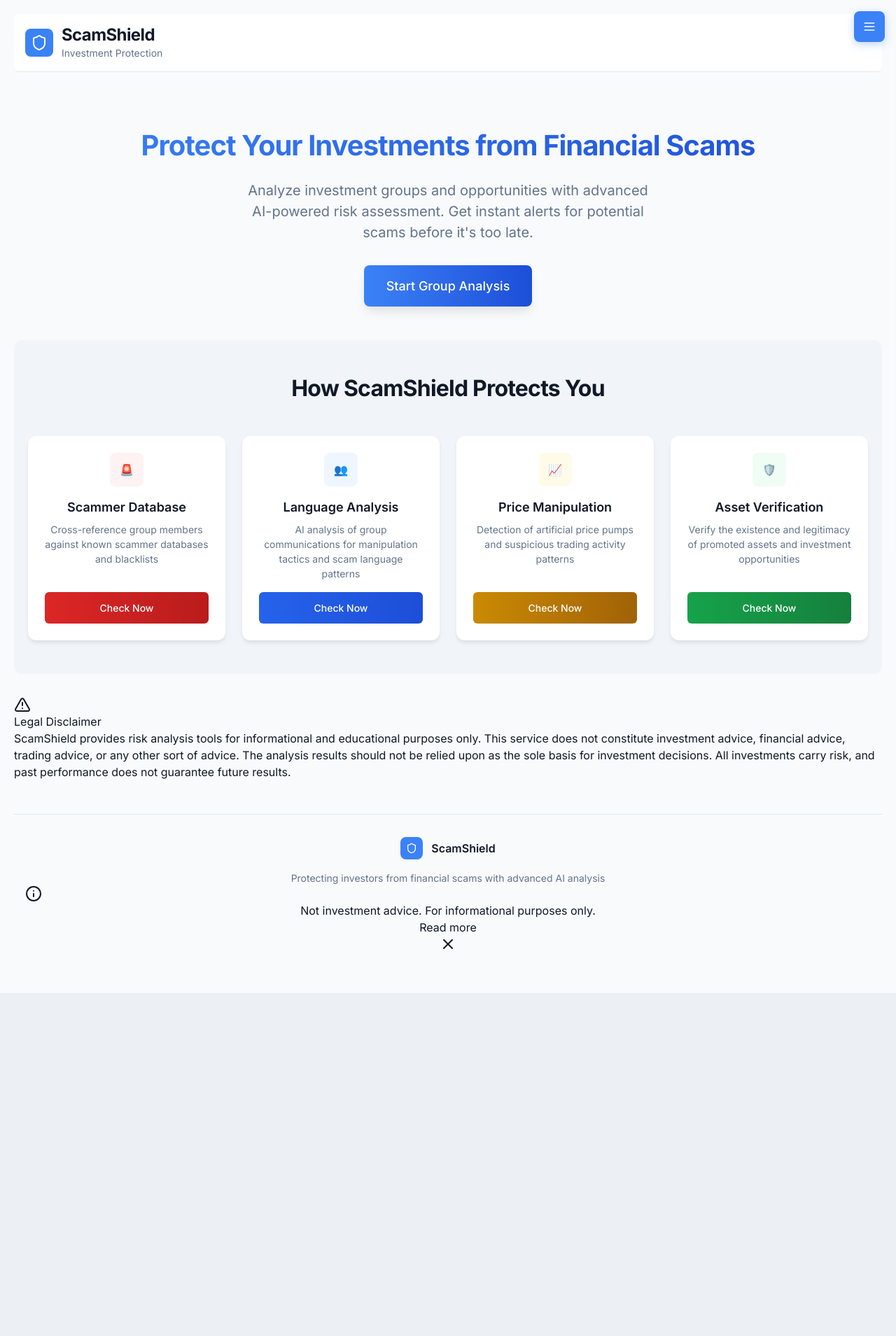
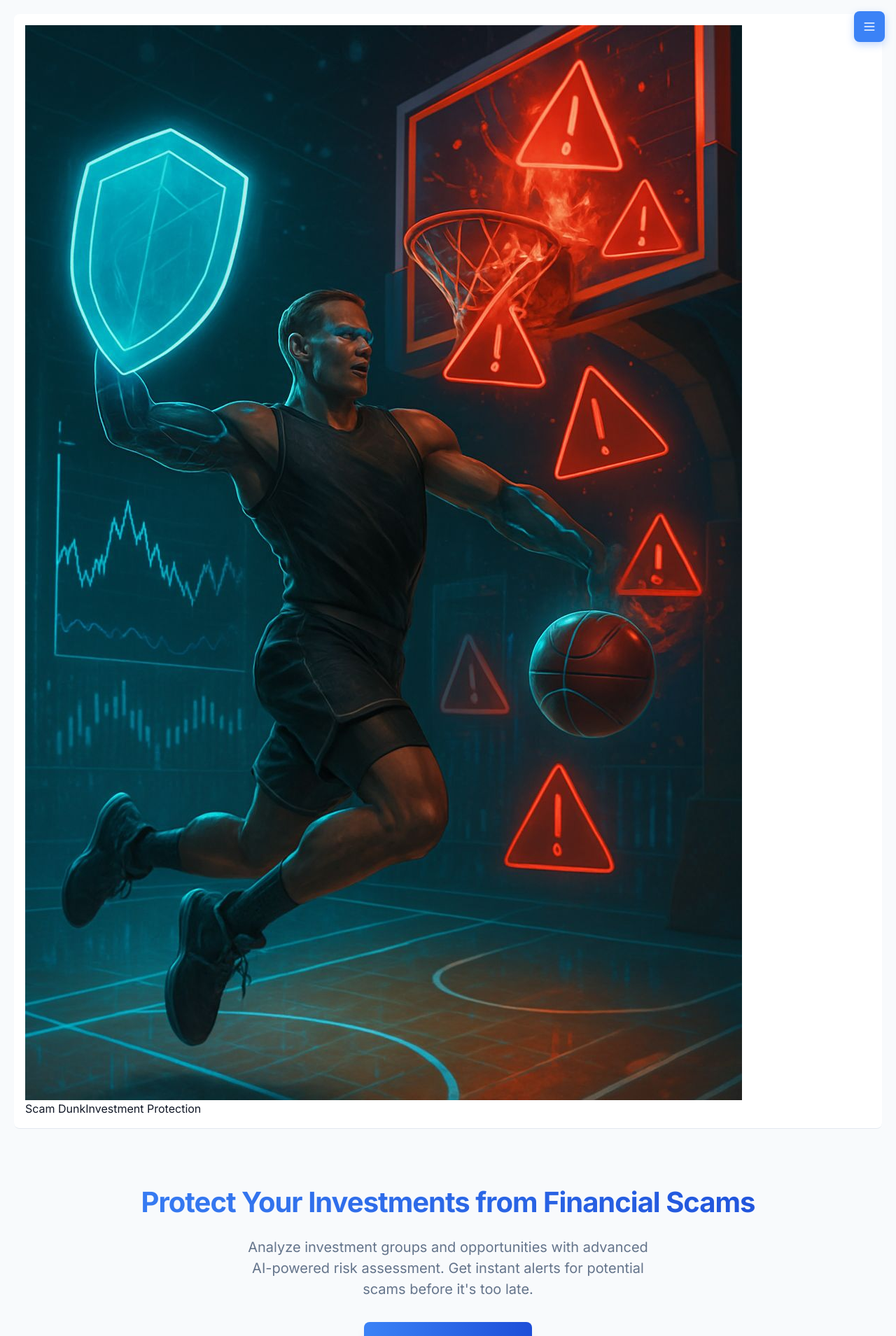
Before and after one commit to Elimiz21/scam-spotter-mobile-app, a React (Vite) app: page / in a window 1280 px wide. Shown: the top 1909 px of the page at 70% size. Before the commit the page ends 1419 px from the top, so only its background shows below. Built offline with nearby package versions, Linux system fonts and the light colour scheme.

Commit message:
Add app name and logo
Update app name to Scam Dunk and create a badge from the provided logo image.

```diff
--- a/index.html
+++ b/index.html
@@ -3,12 +3,13 @@
   <head>
     <meta charset="UTF-8" />
     <meta name="viewport" content="width=device-width, initial-scale=1.0" />
-    <title>scam-spotter-mobile-app</title>
-    <meta name="description" content="Lovable Generated Project" />
-    <meta name="author" content="Lovable" />
+    <title>Scam Dunk - Investment Protection</title>
+    <meta name="description" content="Protect your investments from scams with advanced AI analysis. Scam Dunk provides comprehensive risk assessment tools for cryptocurrency and financial investments." />
+    <meta name="author" content="Scam Dunk" />
+    <link rel="icon" href="/lovable-uploads/5bf11401-0fb6-490a-8997-44ae038d51cd.png" type="image/png">
 
-    <meta property="og:title" content="scam-spotter-mobile-app" />
-    <meta property="og:description" content="Lovable Generated Project" />
+    <meta property="og:title" content="Scam Dunk - Investment Protection" />
+    <meta property="og:description" content="Protect your investments from scams with advanced AI analysis. Comprehensive risk assessment for cryptocurrency and financial investments." />
     <meta property="og:type" content="website" />
     <meta property="og:image" content="https://lovable.dev/opengraph-image-p98pqg.png" />
 
--- a/src/components/LegalDisclaimer.tsx
+++ b/src/components/LegalDisclaimer.tsx
@@ -16,8 +16,8 @@ export const LegalDisclaimer = ({ variant = "compact", className = "" }: LegalDi
 
   const disclaimerContent = {
     compact: "Not investment advice. For informational purposes only.",
-    full: `ScamShield provides risk analysis tools for informational and educational purposes only. This service does not constitute investment advice, financial advice, trading advice, or any other sort of advice. The analysis results should not be relied upon as the sole basis for investment decisions. All investments carry risk, and past performance does not guarantee future results.`,
-    results: `IMPORTANT DISCLAIMER: The risk analysis provided by ScamShield is for informational purposes only and should not be considered as investment advice, financial advice, or a recommendation to buy, sell, or hold any asset. The accuracy of our analysis cannot be guaranteed, and users should conduct their own research and consult with qualified financial advisors before making investment decisions. ScamShield and its operators disclaim all liability for any losses or damages arising from the use of this analysis.`
+    full: `Scam Dunk provides risk analysis tools for informational and educational purposes only. This service does not constitute investment advice, financial advice, trading advice, or any other sort of advice. The analysis results should not be relied upon as the sole basis for investment decisions. All investments carry risk, and past performance does not guarantee future results.`,
+    results: `IMPORTANT DISCLAIMER: The risk analysis provided by Scam Dunk is for informational purposes only and should not be considered as investment advice, financial advice, or a recommendation to buy, sell, or hold any asset. The accuracy of our analysis cannot be guaranteed, and users should conduct their own research and consult with qualified financial advisors before making investment decisions. Scam Dunk and its operators disclaim all liability for any losses or damages arising from the use of this analysis.`
   };
 
   if (variant === "full") {
--- a/src/components/Navigation.tsx
+++ b/src/components/Navigation.tsx
@@ -217,7 +217,7 @@ const Navigation = () => {
             margin: 0,
             lineHeight: '1.4'
           }}>
-            ScamShield v1.0<br />
+            Scam Dunk v1.0<br />
             Investment Protection
           </p>
         </div>
--- /dev/null
+++ b/src/components/ScamDunkBadge.tsx
@@ -0,0 +1,57 @@
+import React from 'react';
+
+interface ScamDunkBadgeProps {
+  size?: 'sm' | 'md' | 'lg';
+  variant?: 'full' | 'icon-only';
+}
+
+export const ScamDunkBadge: React.FC<ScamDunkBadgeProps> = ({
+  size = 'md',
+  variant = 'full'
+}) => {
+  const sizeClasses = {
+    sm: 'h-8 w-8',
+    md: 'h-12 w-12',
+    lg: 'h-16 w-16'
+  };
+
+  const textSizes = {
+    sm: 'text-xs',
+    md: 'text-sm',
+    lg: 'text-base'
+  };
+
+  if (variant === 'icon-only') {
+    return (
+      <div className="flex items-center justify-center">
+        <img
+          src="/lovable-uploads/5bf11401-0fb6-490a-8997-44ae038d51cd.png"
+          alt="Scam Dunk"
+          className={`${sizeClasses[size]} object-contain rounded-lg`}
+        />
+      </div>
+    );
+  }
+
+  return (
+    <div className="flex items-center gap-2">
+      <img
+        src="/lovable-uploads/5bf11401-0fb6-490a-8997-44ae038d51cd.png"
+        alt="Scam Dunk"
+        className={`${sizeClasses[size]} object-contain rounded-lg`}
+      />
+      {variant === 'full' && (
+        <div className="flex flex-col">
+          <span className={`font-bold text-foreground ${textSizes[size]}`}>
+            Scam Dunk
+          </span>
+          {size !== 'sm' && (
+            <span className="text-xs text-muted-foreground">
+              Investment Protection
+            </span>
+          )}
+        </div>
+      )}
+    </div>
+  );
+};
--- a/src/components/ui/badge.tsx
+++ b/src/components/ui/badge.tsx
@@ -15,6 +15,7 @@ const badgeVariants = cva(
         destructive:
           "border-transparent bg-destructive text-destructive-foreground hover:bg-destructive/80",
         outline: "text-foreground",
+        scamdunk: "border-transparent bg-gradient-to-r from-cyan-500 to-blue-600 text-white hover:from-cyan-600 hover:to-blue-700",
       },
     },
     defaultVariants: {
--- a/src/pages/Auth.tsx
+++ b/src/pages/Auth.tsx
@@ -3,6 +3,7 @@ import { useNavigate } from "react-router-dom";
 import { supabase } from "@/integrations/supabase/client";
 import { useToast } from "@/hooks/use-toast";
 import { Shield, Mail, Lock, User } from "lucide-react";
+import { ScamDunkBadge } from "@/components/ScamDunkBadge";
 
 export default function Auth() {
   const [email, setEmail] = useState("");
@@ -47,7 +48,7 @@ export default function Auth() {
       }
     } else {
       toast({
-        title: "Welcome to ScamShield",
+        title: "Welcome to Scam Dunk",
         description: "Check your email to confirm your account and start protecting your investments.",
       });
       // Navigate to home after successful signup
@@ -92,23 +93,7 @@ export default function Auth() {
         borderRadius: '8px',
         marginBottom: '2rem'
       }}>
-        <div style={{ display: 'flex', alignItems: 'center', gap: '12px' }}>
-          <div style={{
-            width: '40px',
-            height: '40px',
-            backgroundColor: '#3b82f6',
-            borderRadius: '8px',
-            display: 'flex',
-            alignItems: 'center',
-            justifyContent: 'center'
-          }}>
-            <Shield style={{ width: '24px', height: '24px', color: 'white' }} />
-          </div>
-          <div>
-            <h1 style={{ fontSize: '1.5rem', fontWeight: 'bold', margin: 0 }}>ScamShield</h1>
-            <p style={{ fontSize: '0.875rem', color: '#64748b', margin: 0 }}>Secure Account Access</p>
-          </div>
-        </div>
+        <ScamDunkBadge size="md" variant="full" />
       </header>
 
       {/* Main Auth Form */}
@@ -151,7 +136,7 @@ export default function Auth() {
               WebkitTextFillColor: 'transparent',
               backgroundClip: 'text'
             }}>
-              {mode === "signin" ? "Welcome back" : "Join ScamShield"}
+              {mode === "signin" ? "Welcome back" : "Join Scam Dunk"}
             </h2>
             <p style={{ color: '#64748b', fontSize: '1rem' }}>
               {mode === "signin"
--- a/src/pages/Home.tsx
+++ b/src/pages/Home.tsx
@@ -2,6 +2,7 @@ import { Shield } from "lucide-react";
 import { useNavigate } from "react-router-dom";
 import Navigation from "../components/Navigation";
 import LegalDisclaimer from "../components/LegalDisclaimer";
+import { ScamDunkBadge } from "../components/ScamDunkBadge";
 
 const Home = () => {
   const navigate = useNavigate();
@@ -17,23 +18,7 @@ const Home = () => {
         borderRadius: '8px',
         marginBottom: '2rem'
       }}>
-        <div style={{ display: 'flex', alignItems: 'center', gap: '12px' }}>
-          <div style={{
-            width: '40px',
-            height: '40px',
-            backgroundColor: '#3b82f6',
-            borderRadius: '8px',
-            display: 'flex',
-            alignItems: 'center',
-            justifyContent: 'center'
-          }}>
-            <Shield style={{ width: '24px', height: '24px', color: 'white' }} />
-          </div>
-          <div>
-            <h1 style={{ fontSize: '1.5rem', fontWeight: 'bold', margin: 0 }}>ScamShield</h1>
-            <p style={{ fontSize: '0.875rem', color: '#64748b', margin: 0 }}>Investment Protection</p>
-          </div>
-        </div>
+        <ScamDunkBadge size="md" variant="full" />
       </header>
 
       {/* Hero Section */}
@@ -76,7 +61,7 @@ const Home = () => {
       {/* Features Grid */}
       <section style={{ padding: '3rem 1rem', backgroundColor: '#f1f5f9', borderRadius: '12px' }}>
         <h3 style={{ fontSize: '2rem', fontWeight: 'bold', textAlign: 'center', marginBottom: '3rem' }}>
-          How ScamShield Protects You
+          How Scam Dunk Protects You
         </h3>
         <div style={{
           display: 'grid',
@@ -301,18 +286,7 @@ const Home = () => {
       {/* Footer */}
       <footer style={{ textAlign: 'center', padding: '2rem 1rem', borderTop: '1px solid #e2e8f0', marginTop: '3rem' }}>
         <div style={{ display: 'flex', alignItems: 'center', justifyContent: 'center', gap: '12px', marginBottom: '1rem' }}>
-          <div style={{
-            width: '32px',
-            height: '32px',
-            backgroundColor: '#3b82f6',
-            borderRadius: '8px',
-            display: 'flex',
-            alignItems: 'center',
-            justifyContent: 'center'
-          }}>
-            <Shield style={{ width: '16px', height: '16px', color: 'white' }} />
-          </div>
-          <span style={{ fontWeight: '600' }}>ScamShield</span>
+          <ScamDunkBadge size="sm" variant="full" />
         </div>
         <p style={{ fontSize: '0.875rem', color: '#64748b' }}>
           Protecting investors from financial scams with advanced AI analysis
--- a/src/pages/Pricing.tsx
+++ b/src/pages/Pricing.tsx
@@ -4,6 +4,7 @@ import Navigation from "@/components/Navigation";
 import { useAuth } from "@/hooks/useAuth";
 import { supabase } from "@/integrations/supabase/client";
 import { useToast } from "@/hooks/use-toast";
+import { ScamDunkBadge } from "@/components/ScamDunkBadge";
 
 const Pricing = () => {
   const { user } = useAuth();
@@ -180,23 +181,7 @@ const Pricing = () => {
         borderRadius: '8px',
         marginBottom: '2rem'
       }}>
-        <div style={{ display: 'flex', alignItems: 'center', gap: '12px' }}>
-          <div style={{
-            width: '40px',
-            height: '40px',
-            backgroundColor: '#3b82f6',
-            borderRadius: '8px',
-            display: 'flex',
-            alignItems: 'center',
-            justifyContent: 'center'
-          }}>
-            <Shield style={{ width: '24px', height: '24px', color: 'white' }} />
-          </div>
-          <div>
-            <h1 style={{ fontSize: '1.5rem', fontWeight: 'bold', margin: 0 }}>ScamShield</h1>
-            <p style={{ fontSize: '0.875rem', color: '#64748b', margin: 0 }}>Choose Your Protection Level</p>
-          </div>
-        </div>
+        <ScamDunkBadge size="md" variant="full" />
       </header>
 
       {/* Hero Section */}
```
Also changed, not shown: public/lovable-uploads/5bf11401-0fb6-490a-8997-44ae038d51cd.png (added).
